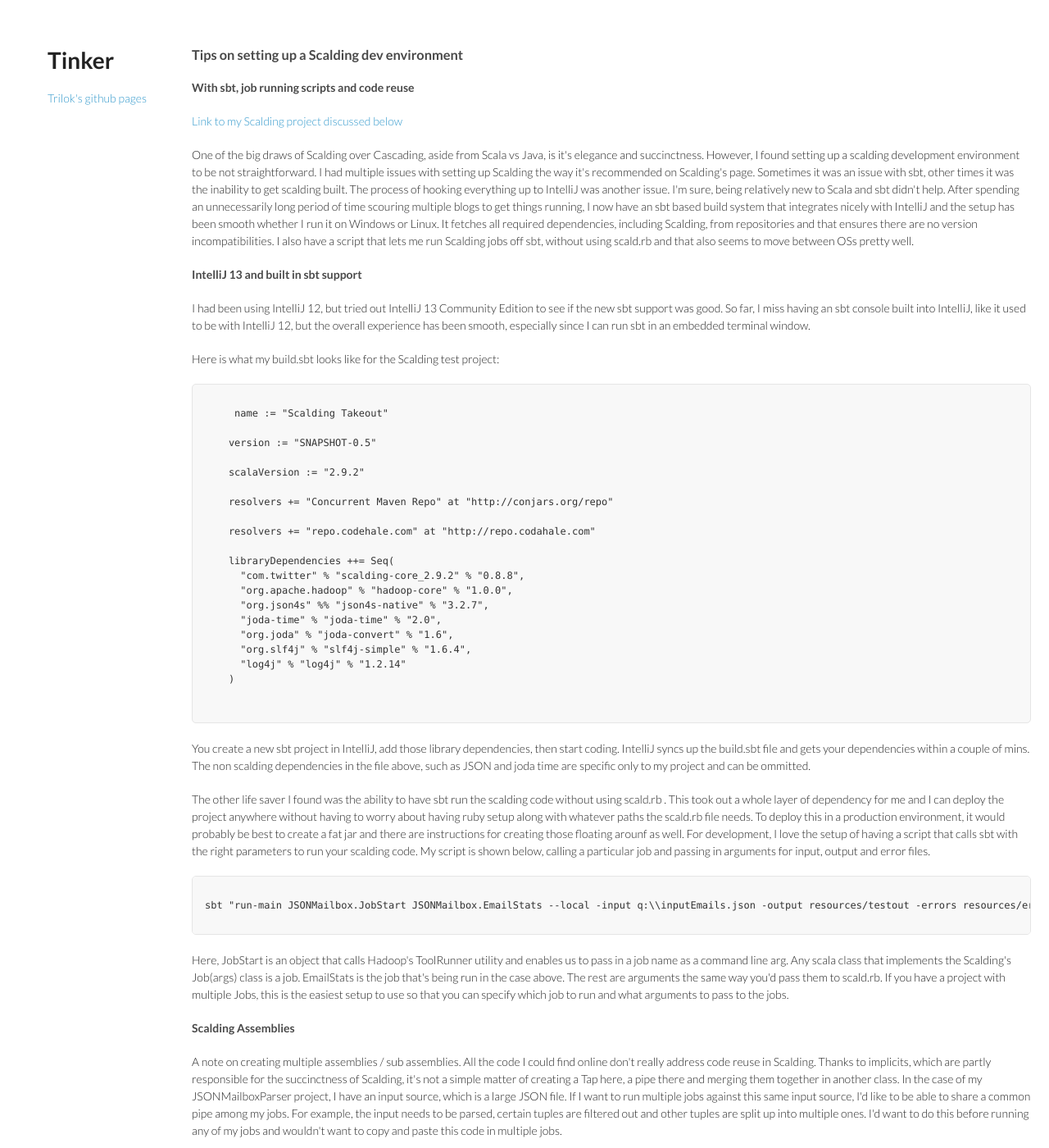
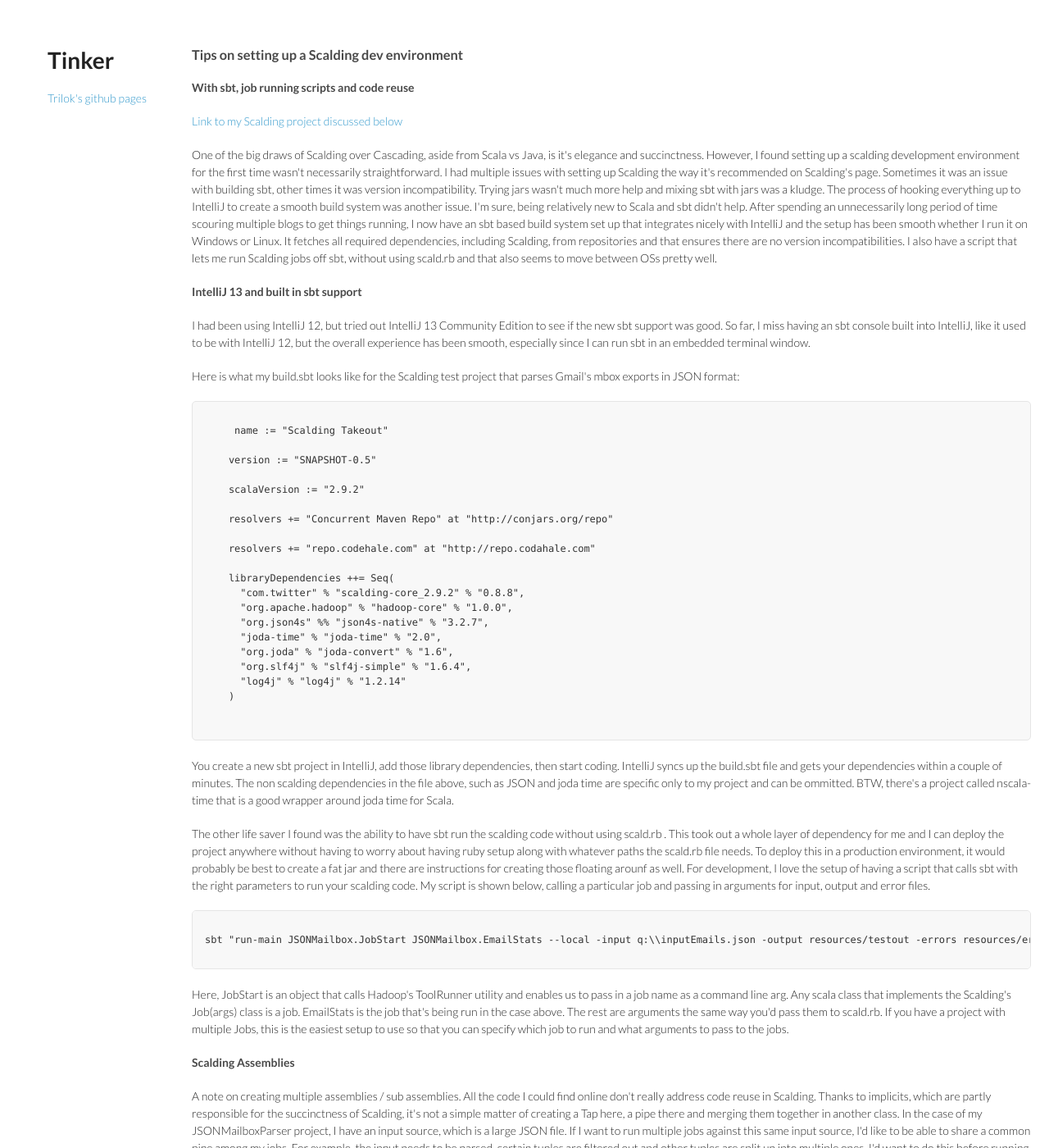
Before and after one commit to trilokacharya/trilokacharya.github.io, a Jekyll site: the page built from sbt_scalding_takeout.html, in a window 1280 px wide and 1400 px high. Shown: the whole window at 82% size. Built offline with Jekyll 4.4.1, drawn with Linux system fonts in a browser that asks for light colours; Markdown is read by kramdown in place of the engine named in the settings.

Commit message:
Minor edits

```diff
--- a/sbt_scalding_takeout.html
+++ b/sbt_scalding_takeout.html
@@ -12,10 +12,11 @@
 <p>
 
     One of the big draws of Scalding over Cascading, aside from Scala vs Java, is it's elegance and succinctness. However, I found setting up
-    a scalding development environment to be not straightforward. I had multiple issues with setting up Scalding the way it's recommended on Scalding's
-    page. Sometimes it was an issue with sbt, other times it was the inability to get scalding built. The process of hooking everything up to IntelliJ
-    was another issue. I'm sure, being relatively new to Scala and sbt didn't help.  After spending an unnecessarily long period of time scouring multiple
-    blogs to get things running, I now have an sbt based build system that integrates nicely with IntelliJ and the setup has been smooth whether I run it
+    a scalding development environment for the first time wasn't necessarily straightforward. I had multiple issues with setting up Scalding the way it's
+    recommended on Scalding's page. Sometimes it was an issue with building sbt, other times it was version incompatibility.
+     Trying jars wasn't much more help and mixing sbt with jars was a kludge. The process of hooking everything up to IntelliJ to create a smooth build system was another issue.
+     I'm sure, being relatively new to Scala and sbt didn't help.  After spending an unnecessarily long period of time scouring multiple
+    blogs to get things running, I now have an sbt based build system set up that integrates nicely with IntelliJ and the setup has been smooth whether I run it
     on Windows or Linux. It fetches all required dependencies, including Scalding, from repositories and that ensures there are no version incompatibilities.
     I also have a script that lets me run Scalding jobs off sbt, without using scald.rb and that also seems to move between OSs pretty well.
 </p>
@@ -28,7 +29,7 @@
     terminal window.
 </p>
 <p>
-    Here is what my build.sbt looks like for the Scalding test project:
+    Here is what my build.sbt looks like for the Scalding test project that parses Gmail's mbox exports in JSON format:
 <br />
     <pre>
      <code>
@@ -58,8 +59,8 @@
 <p>
 
     You create a new sbt project in IntelliJ, add those library dependencies, then
-    start coding. IntelliJ syncs up the build.sbt file and gets your dependencies within a couple of mins. The non scalding dependencies in the file above,
-    such as JSON and joda time are specific only to my project and can be ommitted.
+    start coding. IntelliJ syncs up the build.sbt file and gets your dependencies within a couple of minutes. The non scalding dependencies in the file above,
+    such as JSON and joda time are specific only to my project and can be ommitted. BTW, there's a project called nscala-time that is a good wrapper around joda time for Scala.
 </p>
 
 <p>
```
